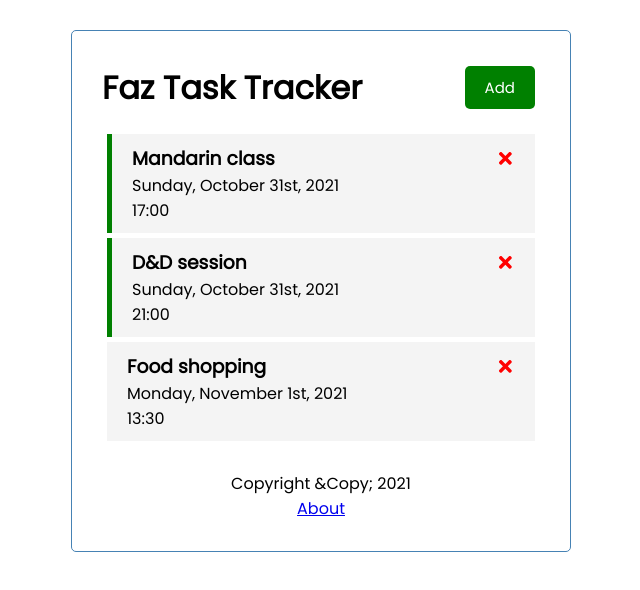
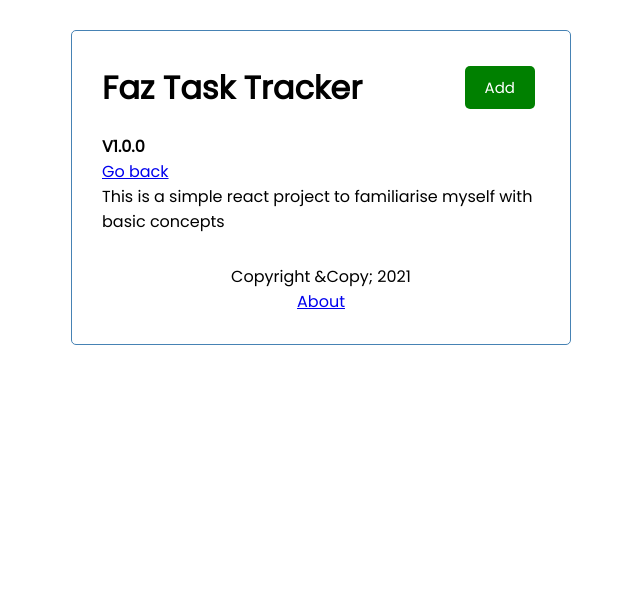
Before and after one commit to FarronF/react-task-tracker, a React (Create React App) app: page /about in a window 1280 px wide. Shown: the top 590 px of the page, without its empty margins (319-959 px from the left). Built offline with nearby package versions, Linux system fonts and the light colour scheme; data requests are answered from the project's data file.

Commit message:
Adding routing

```diff
--- a/src/App.js
+++ b/src/App.js
@@ -1,15 +1,17 @@
 import Header from './components/Header'
 import Tasks from './components/Tasks';
 import Footer from './components/Footer';
+import About from './components/About';
 import AddTask from './components/AddTask';
 import { useState, useEffect } from "react"
+import { BrowserRouter as Router, Route } from 'react-router-dom'
 
 
 function App() {
   const [showAddTask, setShowAddTask] = useState(false);
   const [tasks, setTasks] = useState([])
   useEffect(() => {
-    const getTasks = async() => {
+    const getTasks = async () => {
       const tasksFromServer = await fetchTasks();
       setTasks(tasksFromServer);
     }
@@ -33,7 +35,7 @@ function App() {
   const addTask = async (task) => {
     const response = await fetch(`http://localhost:5000/tasks`, {
       method: 'POST',
-      headers: { 'Content-type': 'application/json'},
+      headers: { 'Content-type': 'application/json' },
       body: JSON.stringify(task)
     });
 
@@ -43,7 +45,7 @@ function App() {
   }
 
   const deleteTask = async (id) => {
-    await fetch(`http://localhost:5000/tasks/${id}`, {method: 'DELETE'})
+    await fetch(`http://localhost:5000/tasks/${id}`, { method: 'DELETE' })
     setTasks(tasks.filter(task => task.id !== id));
   }
 
@@ -51,12 +53,12 @@ function App() {
     const taskToChange = tasks.find(task =>
       task.id === id);
 
-    const updatedTask = {...taskToChange, reminder: !taskToChange.reminder}
+    const updatedTask = { ...taskToChange, reminder: !taskToChange.reminder }
 
     console.log(taskToChange);
     const response = await fetch(`http://localhost:5000/tasks/${id}`, {
       method: 'PUT',
-      headers: { 'Content-type': 'application/json'},
+      headers: { 'Content-type': 'application/json' },
       body: JSON.stringify(updatedTask)
     });
 
@@ -72,8 +74,11 @@ function App() {
   }
 
   return (
+    <Router>
       <div className="container">
         <Header title='Faz' showAddTask={showAddTask} onToggleShowAddTask={toggleShowAddTask} />
+        <Route path='/' exact render={(props) => (
+          <>
             {
               showAddTask && <AddTask onAdd={addTask} />
             }
@@ -82,9 +87,12 @@ function App() {
                 ? <Tasks tasks={tasks} onDelete={deleteTask} onToggle={toggleReminder} />
                 : <p>No tasks present</p>
             }
+          </>
+        )} />
+      <Route path='/about' component={About} />
         <Footer />
       </div>
-
+    </Router>
   );
 }
 
--- /dev/null
+++ b/src/components/About.js
@@ -0,0 +1,13 @@
+import { Link } from "react-router-dom"
+
+const About = () => {
+    return (
+        <div>
+            <h4>V1.0.0</h4>
+            <Link to="/">Go back</Link>
+            <p>This is a simple react project to familiarise myself with basic concepts</p>
+        </div>
+    )
+}
+
+export default About
--- a/src/components/Footer.js
+++ b/src/components/Footer.js
@@ -1,8 +1,10 @@
+import { Link } from "react-router-dom"
+
 const Footer = () => {
     return (
         <footer>
             <p>Copyright &Copy; 2021</p>
-            <a href="/about">About</a>
+            <Link to="/about">About</Link>
         </footer>
     )
 }
```
Lines whose indentation alone changed are shown as unchanged.
